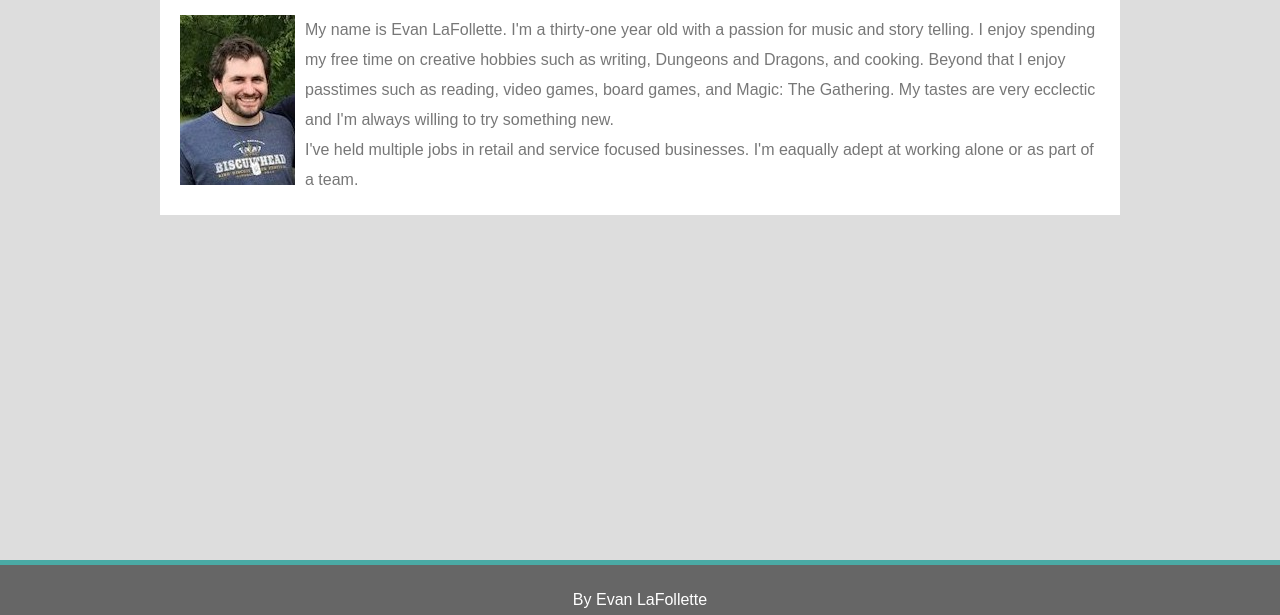
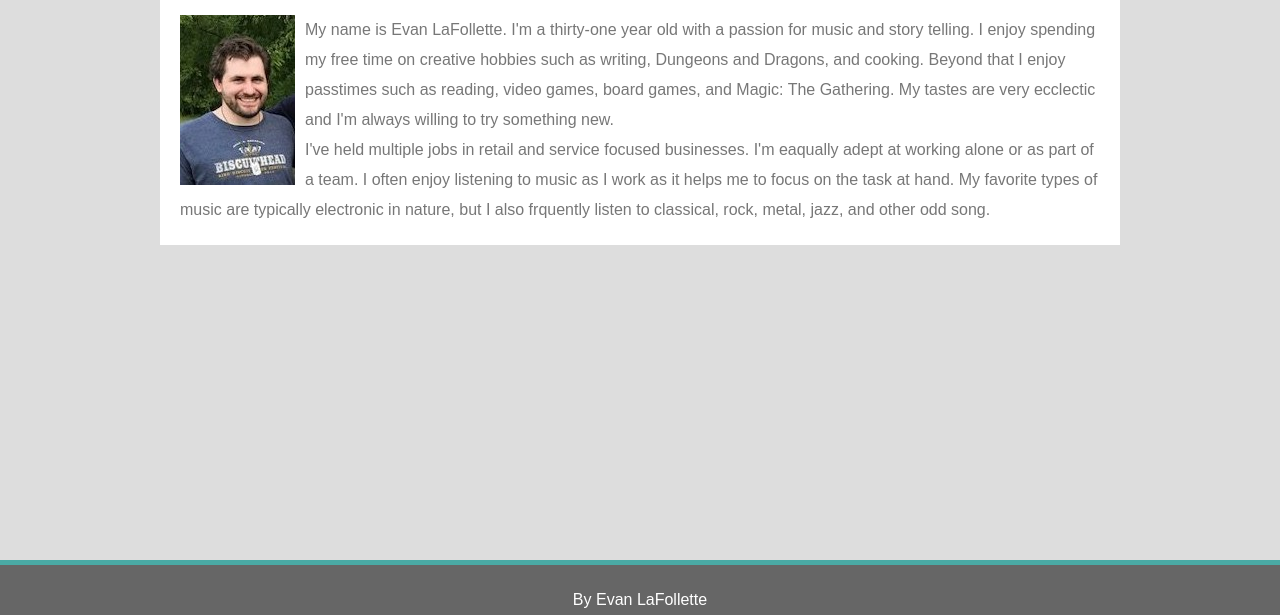
Before and after one commit to INWYTIA/INWYTIA.github.io, a plain HTML site: page index.html in a window 1280 px wide. Shown: the part 190-805 px from the top of the page. Drawn offline with Linux system fonts and the light colour scheme.

Commit message:
fleshed out about me

```diff
--- a/index.html
+++ b/index.html
@@ -26,7 +26,7 @@
         <hr/>
         <img class="headshot" src="./Assets/Images/Casual Headshot.jpg"/>
         <p>My name is Evan LaFollette.  I'm a thirty-one year old with a passion for music and story telling.  I enjoy spending my free time on creative hobbies such as writing, Dungeons and Dragons, and cooking.  Beyond that I enjoy passtimes such as reading, video games, board games, and Magic: The Gathering.  My tastes are very ecclectic and I'm always willing to try something new.</p>
-        <p>I've held multiple jobs in retail and service focused businesses.  I'm eaqually adept at working alone or as part of a team.  </p>
+        <p>I've held multiple jobs in retail and service focused businesses.  I'm eaqually adept at working alone or as part of a team.  I often enjoy listening to music as I work as it helps me to focus on the task at hand.  My favorite types of music are typically electronic in nature, but I also frquently listen to classical, rock, metal, jazz, and other odd song.</p>
         </div>
     </article>
     <div class="push"></div>
```
